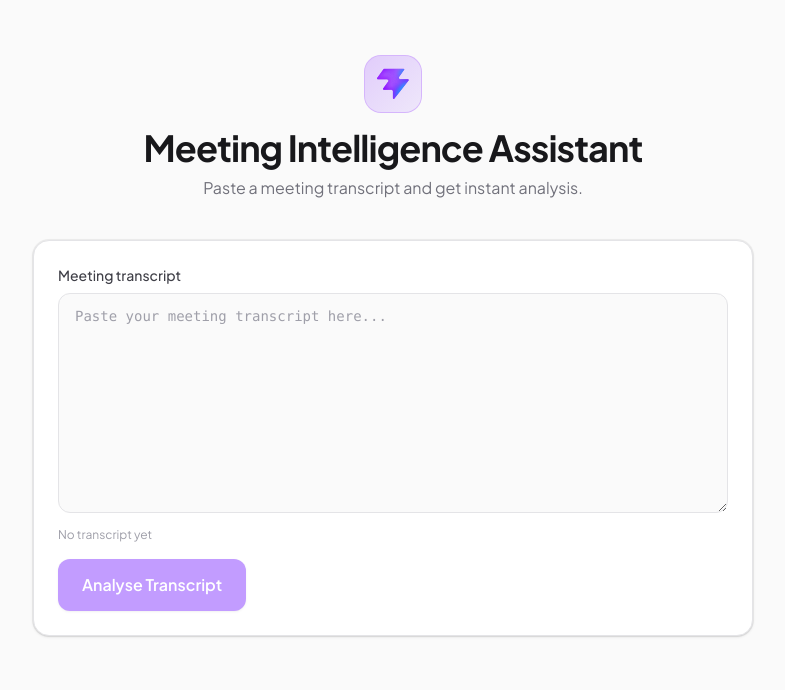
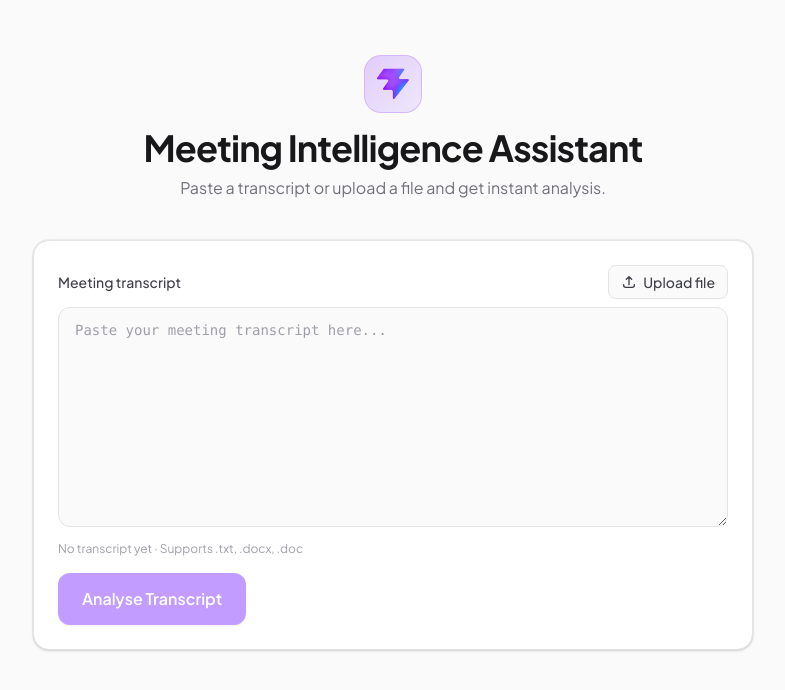
Before and after one commit to AdamCondell10110/Meeting-Agent, a React (Vite) app in the folder frontend/: page / in a window 1280 px wide. Shown: the top 690 px of the page, without its empty margins (247-1032 px from the left). Built offline with nearby package versions, Linux system fonts and the light colour scheme.

Commit message:
Add upload file feature

```diff
--- a/frontend/package.json
+++ b/frontend/package.json
@@ -10,6 +10,7 @@
     "preview": "vite preview"
   },
   "dependencies": {
+    "mammoth": "^1.12.0",
     "react": "^19.2.6",
     "react-dom": "^19.2.6"
   },
--- a/frontend/src/App.tsx
+++ b/frontend/src/App.tsx
@@ -1,4 +1,4 @@
-import { useState } from 'react'
+import { useRef, useState } from 'react'
 
 interface ActionItem {
   owner: string
@@ -41,7 +41,55 @@ function App() {
   const [analysis, setAnalysis] = useState<Analysis | null>(null)
   const [loading, setLoading] = useState(false)
   const [error, setError] = useState('')
+  const [uploadedFileName, setUploadedFileName] = useState<string | null>(null)
+  const fileInputRef = useRef<HTMLInputElement>(null)
 
+  const resetFileInput = (input: HTMLInputElement) => {
+    input.value = ''
+  }
+
+  const handleFileUpload = (e: React.ChangeEvent<HTMLInputElement>) => {
+    const file = e.target.files?.[0]
+    if (!file) return
+
+    const lowerName = file.name.toLowerCase()
+
+    if (lowerName.endsWith('.txt')) {
+      const reader = new FileReader()
+      reader.onerror = () => setError('Failed to read file.')
+      reader.onload = (event) => {
+        const text = event.target?.result
+        if (typeof text !== 'string') return
+        setTranscript(text)
+        setUploadedFileName(file.name)
+        setError('')
+        resetFileInput(e.target)
+      }
+      reader.readAsText(file)
+    } else if (lowerName.endsWith('.docx') || lowerName.endsWith('.doc')) {
+      const reader = new FileReader()
+      reader.onerror = () => setError('Failed to read file.')
+      reader.onload = async (event) => {
+        const arrayBuffer = event.target?.result
+        if (!(arrayBuffer instanceof ArrayBuffer)) return
+        try {
+          const mammoth = await import('mammoth')
+          const result = await mammoth.extractRawText({ arrayBuffer })
+          setTranscript(result.value)
+          setUploadedFileName(file.name)
+          setError('')
+          resetFileInput(e.target)
+        } catch {
+          setError('Failed to read file.')
+          resetFileInput(e.target)
+        }
+      }
+      reader.readAsArrayBuffer(file)
+    } else {
+      setError('Unsupported file type. Please upload a .txt, .docx or .doc file.')
+      resetFileInput(e.target)
+    }
+  }
   const analyse = async () => {
     setLoading(true)
     setError('')
@@ -75,23 +123,55 @@ function App() {
           Meeting Intelligence Assistant
         </h1>
         <p className="mt-2 text-base text-zinc-500 dark:text-zinc-400">
-          Paste a meeting transcript and get instant analysis.
+          Paste a transcript or upload a file and get instant analysis.
         </p>
       </header>
 
       <section className="rounded-2xl border border-zinc-200 bg-white p-6 shadow-sm ring-1 ring-zinc-900/5 dark:border-zinc-800 dark:bg-zinc-900 dark:ring-white/10">
-        <label htmlFor="transcript" className="mb-2 block text-sm font-medium text-zinc-700 dark:text-zinc-300">
-          Meeting transcript
-        </label>
+        <div className="mb-2 flex items-center justify-between gap-3">
+          <label htmlFor="transcript" className="text-sm font-medium text-zinc-700 dark:text-zinc-300">
+            Meeting transcript
+          </label>
+          <input
+            ref={fileInputRef}
+            id="transcript-file"
+            type="file"
+            accept=".txt,.doc,.docx,application/vnd.openxmlformats-officedocument.wordprocessingml.document"
+            className="sr-only"
+            onChange={handleFileUpload}
+          />
+          <button
+            type="button"
+            onClick={() => fileInputRef.current?.click()}
+            className="inline-flex shrink-0 items-center gap-1.5 rounded-lg border border-zinc-200 bg-zinc-50 px-3 py-1.5 text-sm font-medium text-zinc-700 transition-colors hover:bg-zinc-100 focus:outline-none focus:ring-2 focus:ring-brand-500/30 dark:border-zinc-700 dark:bg-zinc-800 dark:text-zinc-200 dark:hover:bg-zinc-700"
+          >
+            <svg className="size-4" fill="none" viewBox="0 0 24 24" stroke="currentColor" aria-hidden>
+              <path
+                strokeLinecap="round"
+                strokeLinejoin="round"
+                strokeWidth={2}
+                d="M4 16v1a3 3 0 003 3h10a3 3 0 003-3v-1m-4-8l-4-4m0 0L8 8m4-4v12"
+              />
+            </svg>
+            Upload file
+          </button>
+        </div>
         <textarea
           id="transcript"
           className="min-h-[220px] w-full resize-y rounded-xl border border-zinc-200 bg-zinc-50 px-4 py-3 font-mono text-sm text-zinc-800 placeholder:text-zinc-400 transition-colors focus:border-brand-500 focus:outline-none focus:ring-2 focus:ring-brand-500/30 dark:border-zinc-700 dark:bg-zinc-950 dark:text-zinc-100 dark:placeholder:text-zinc-500 dark:focus:border-brand-400"
           placeholder="Paste your meeting transcript here..."
           value={transcript}
-          onChange={(e) => setTranscript(e.target.value)}
+          onChange={(e) => {
+            setTranscript(e.target.value)
+            setUploadedFileName(null)
+          }}
         />
         <p className="mt-2 text-xs text-zinc-400 dark:text-zinc-500">
-          {transcript.length > 0 ? `${transcript.length.toLocaleString()} characters` : 'No transcript yet'}
+          {uploadedFileName
+            ? `Loaded: ${uploadedFileName} · ${transcript.length.toLocaleString()} characters`
+            : transcript.length > 0
+              ? `${transcript.length.toLocaleString()} characters`
+              : 'No transcript yet · Supports .txt, .docx, .doc'}
         </p>
 
         <button
```
Also changed, not shown: 1 other file (tests, documents, lock files or other folders).
